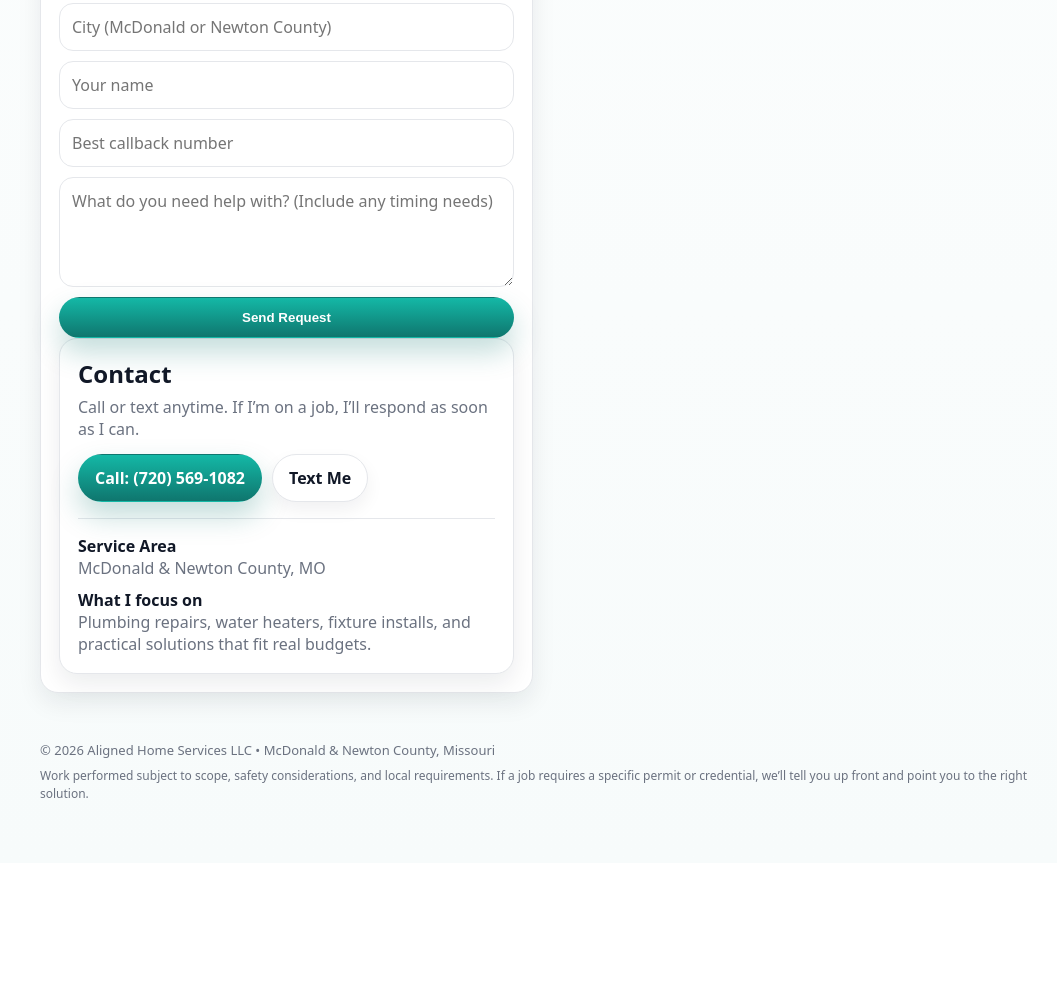
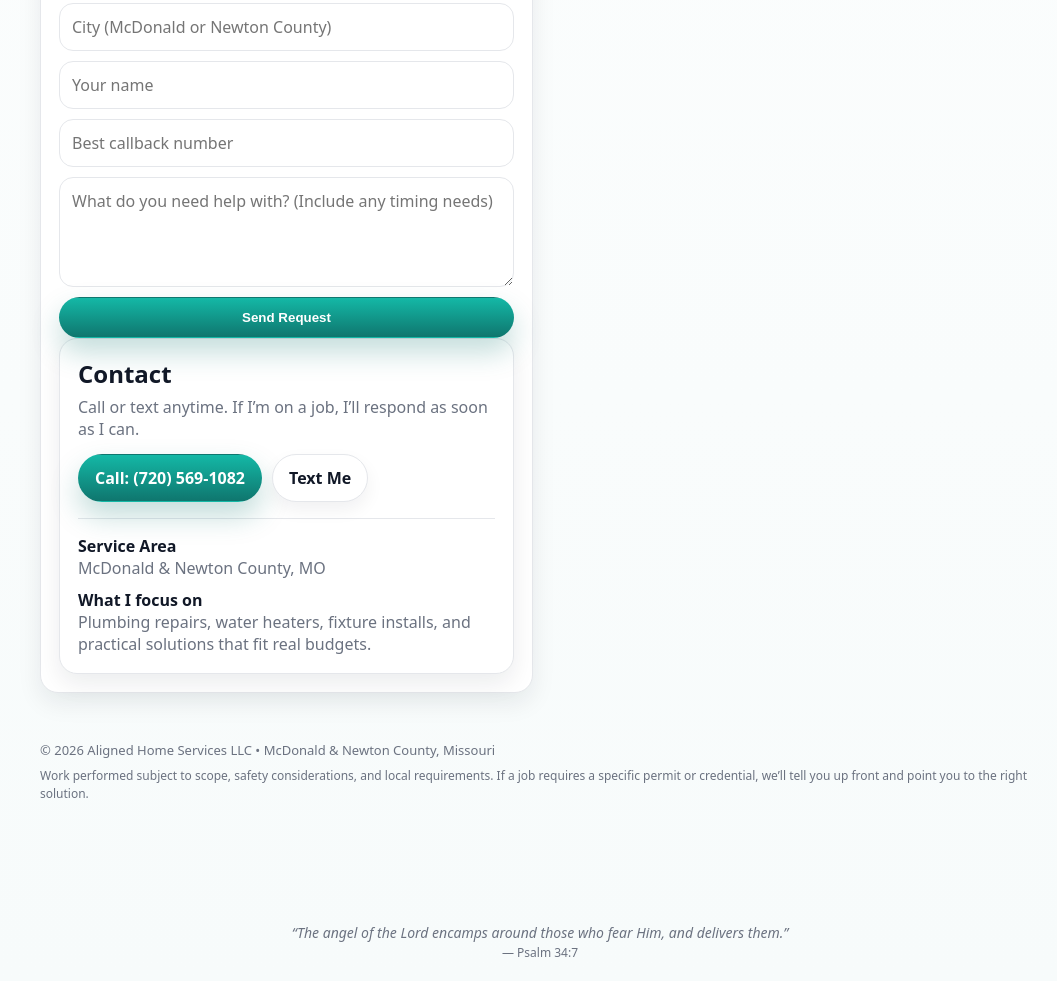
Before and after one commit to alignedhomeservice-sys/aligned-home-services, a plain HTML site: page index.html in a window 1280 px wide. Shown: the part 1360-2341 px from the top of the page, without its empty margins (100-1157 px from the left). Before the commit the page ends 2223 px from the top, so only its background shows below. Drawn offline with Linux system fonts and the light colour scheme.

Commit message:
Update index.html

```diff
--- a/index.html
+++ b/index.html
@@ -354,5 +354,12 @@
       </div>
     </footer>
   </main>
+  <div style="text-align:center; font-size:14px; color:#6b7280; margin-top:40px; padding:20px 10px;">
+  <em>
+    “The angel of the Lord encamps around those who fear Him, and delivers them.”
+  </em>
+  <br>
+  <span style="font-size:12px;">— Psalm 34:7</span>
+</div>
 </body>
 </html>
```
